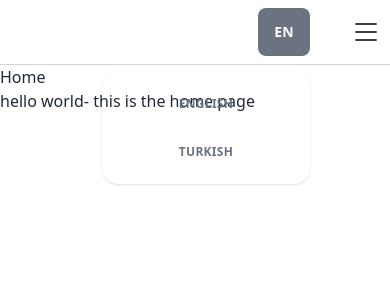
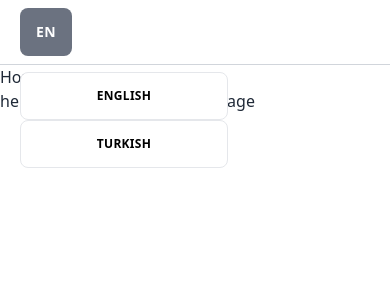
Before and after one commit to trustdan/caprawise-nextjs-education-consulting-website, a Next.js app: page / in a window 390 px wide. Both pictures are taken after a click on the label "EN". Shown: the top 300 px of the page. Built offline with nearby package versions, Linux system fonts and the light colour scheme.

Commit message:
add Footnotes, ServicePlan, edit other components

```diff
--- /dev/null
+++ b/app/components/Footnotes.tsx
@@ -0,0 +1,24 @@
+import React from 'react';
+import { useLanguageContext } from '../hooks/useLanguageContext';
+
+interface FootnotesProps {
+    footnotes: {
+        en: string;
+        tr: string;
+      }[];
+}
+
+export default function Footnotes ({ footnotes }: FootnotesProps) {
+    const language = useLanguageContext().language;
+  return (
+    <div className="w-[540px] lg:w-[1250px] text-white text-[10px]  p-4 xl:p-2 mx-auto mt-[-20px] lg:mt-[-50px]">
+      <ol className="list-decimal list-inside">
+        {footnotes.map((footnote, index) => (
+          <li key={index} className="mb-1">
+            { language === "en" ? footnote.en : footnote.tr}
+          </li>
+        ))}
+      </ol>
+    </div>
+  );
+};
--- a/app/components/Hamburger.tsx
+++ b/app/components/Hamburger.tsx
@@ -1,7 +1,8 @@
-import { useState } from "react";
 import Link from "next/link";
 import Image from "next/image";
+import { useState } from "react";
 import { useLanguageContext } from "../hooks/useLanguageContext";
+
 
 type HamburgerProps = {
     navBarItems: {
@@ -14,12 +15,11 @@ type HamburgerProps = {
 
 export default function Hamburger(props: HamburgerProps) {
   const [isHamburger, setIsHamburger] = useState(false);
-  const context = useLanguageContext();
-
+  const language = useLanguageContext().language;
   return (
     <div
       aria-label="hamburger-menu"
-      className="flex items-center gap-4 relative"
+      className="flex items-center gap-4 relative "
     >
       <button
         type="button"
@@ -27,26 +27,27 @@ export default function Hamburger(props: HamburgerProps) {
         onClick={() => setIsHamburger((isHamburger) => !isHamburger)}
       >
         <Image
-          src={isHamburger ? "/hamburgerClose.svg" : "/hamburger.svg"}
+          src={isHamburger ? "/hamburgerX.svg" : "/hamburger.svg"}
           alt={isHamburger ? "An X icon for closing hamburger menu" : " A Three-layered hamburg menu icon" }
-          width={32}
-          height={32}
+          width={40}
+          height={40}
+          className="transition-all duration-500 ease-in-out transform hover:scale-110"
         />
       </button>
       {isHamburger && (
         <div
           aria-label="mobile-nav-menu"
-          className="fixed top-0 right-0 z-50 w-full h-full bg-opacity-80 flex items-center justify-center"
+          className="fixed top-0 right-0 w-full flex items-center justify-center font-bold uppercase tracking-widest text-gray-500"
           onClick={() => setIsHamburger(false)}
         >
-          <div className="bg-white rounded-lg shadow-lg p-0 m-0 absolute top-16 right-0 w-full text-center">
+          <div className="bg-white rounded-lg shadow-lg p-0 m-0 absolute top-16 right-0 w-full text-center h-[calc(100vh-64px)] flex flex-col ">
             {props.navBarItems.map((item) => (
               <Link
                 key={item.name}
                 href={item.href}
-                className="block py-2 px-4 hover:bg-gray-100 border border-slate-200"
+                className="flex py-2 px-4 hover:bg-gray-100 border border-slate-200 h-full  items-center justify-center"
               >
-                {context.language === "en" ? item.en : item.tr}
+                {language === "en" ? item.en : item.tr}
               </Link>
             ))}
           </div>
--- a/app/components/Header.tsx
+++ b/app/components/Header.tsx
@@ -4,7 +4,8 @@ import Hamburger from "./Hamburger";
 import { useHeader } from "../hooks/useHeader";
 import { LanguageDropdown } from "./LanguageDropdown";
 
-export default function Header() {
+export default function Header(LanguageProvider: any) {
+
   const {
     languageContext,
     NAV_BAR_ITEMS,
@@ -13,12 +14,13 @@ export default function Header() {
     headerRef,
     navItemsRef,
     languageRef,
+    hamburgerRef,
   } = useHeader();
 
   return (
     <>
       <header className="border-b border-gray-300 -translate-y-24" ref={headerRef}>
-        <div className="mx-auto flex h-16 max-w-screen-2xl items-center justify-between sm:px-6 lg:px-8">
+        <div className="mx-auto flex h-16 max-w-screen-3xl items-center justify-between sm:px-6 lg:px-8">
           <div className="flex flex-1 items-center justify-end gap-8">
             <nav className="hidden lg:flex lg:gap-4 lg:text-xs lg:font-bold lg:uppercase lg:tracking-widest lg:text-gray-500 opacity-0" ref={navItemsRef}>
               {NAV_BAR_ITEMS.map((item) => (
@@ -37,8 +39,8 @@ export default function Header() {
                 </Link>
               ))}
             </nav>
-            <div aria-label="div for gsap effect" className="opacity-0" ref={languageRef}><LanguageDropdown/></div>
-            <Hamburger navBarItems={NAV_BAR_ITEMS} />
+            <div aria-label="div for gsap effect" className="opacity-0 fixed left-5 lg:relative" ref={languageRef}><LanguageDropdown/></div>
+            <div aria-label="div for gsap effect" className="opacity-0" ref={hamburgerRef}><Hamburger navBarItems={NAV_BAR_ITEMS} /></div>
           </div>
         </div>
       </header>
--- a/app/components/LanguageDropdown.tsx
+++ b/app/components/LanguageDropdown.tsx
@@ -10,23 +10,23 @@ export function LanguageDropdown() {
   } = useLanguageDropdown();
 
   return (
-    <div className="dropdown dropdown-end font-bold uppercase tracking-wide lg:tracking-widest text-gray-500 text-[12px]">
+    <div className="dropdown lg:dropdown-end dropdown-content  font-bold uppercase tracking-wide lg:tracking-widest text-gray-500 text-[12px]">
       <label
         tabIndex={0}
-        className="btn rounded-btn bg-gray-500 border-none"
-        onClick={() => setIsDropDownOpen((isDropdownOpen) => !isDropdownOpen)}
+        className="btn rounded-btn  bg-gray-500 text-white  border-none"
+        onClick={() => setIsDropDownOpen(true)}
       >
         {context.language}
       </label>
       {isDropDownOpen && (
         <ul
           tabIndex={0}
-          className="menu dropdown-content p-2 shadow rounded-box w-52 mt-4"
+          className="menu dropdown-content p-0 rounded-box w-52 mt-4"
         >
           {LANGUAGES.map((language) => (
             <li
               key={language.code}
-              className="btn btn-ghost rounded-btn text-[12px]"
+              className="btn bg-white hover:bg-gray-500 text-black hover:text-white rounded-btn text-[12px] border-gray-200"
               onClick={handleOptionClick}
             >
               {language.name}
--- /dev/null
+++ b/app/components/QA.tsx
@@ -0,0 +1,34 @@
+'use client'
+import { ChevronDownIcon } from '@heroicons/react/solid';
+import useQA from '../hooks/useQA';
+
+type QAProps = {
+  question: {
+      en: string;
+      tr: string;
+  };
+  answer: {
+      en: string;
+      tr: string;
+  }
+};
+
+export default function QA({ question, answer }: QAProps){
+  const { isOpen, setIsOpen, language } = useQA();
+  return (
+    <div className="border rounded-md p-5">
+      <div
+        className="flex justify-between items-center cursor-pointer"
+        onClick={() => setIsOpen(!isOpen)}
+      >
+        <h3 className="text-lg font-medium">{language==="en" ? question.en : question.tr}</h3>
+        <ChevronDownIcon
+          className={`${
+            isOpen ? 'transform rotate-180' : ''
+          } w-5 h-5 text-gray-500 `}
+        />
+      </div>
+      {isOpen && <p className="mt-4">{language==="en" ? answer.en : answer.tr}</p>}
+    </div>
+  );
+};
--- /dev/null
+++ b/app/components/ServicePlan.tsx
@@ -0,0 +1,39 @@
+type ServicePlanProps = {
+  name: string;
+  price: number;
+  description: string;
+  features: string[];
+};
+
+export default function ServicePlan({ name, price, description, features } : ServicePlanProps) {
+  return (
+    <div className="flex flex-col p-3 mx-auto max-w-lg text-center text-gray-900 bg-white rounded-lg border border-gray-100 shadow dark:border-gray-600 xl:p-8 dark:bg-gray-800 dark:text-white">
+      <h3 className="mb-4 text-2xl font-semibold">{name}</h3>
+      <p className="font-light text-gray-500 text-base lg:text-lg dark:text-gray-400 text-center">
+        {description}
+      </p>
+      <div className="flex justify-center items-baseline my-8">
+        <span className="mr-2 text-5xl font-extrabold">${price}</span>
+      </div>
+      <ul role="list" className="mb-8 space-y-4 text-left">
+        {features.map((feature) => (
+          <li className="flex items-center space-x-3">
+            <svg
+              className="flex-shrink-0 w-5 h-5 text-green-500 dark:text-green-400"
+              fill="currentColor"
+              viewBox="0 0 20 20"
+              xmlns="http://www.w3.org/2000/svg"
+            >
+              <path
+                fill-rule="evenodd"
+                d="M16.707 5.293a1 1 0 010 1.414l-8 8a1 1 0 01-1.414 0l-4-4a1 1 0 011.414-1.414L8 12.586l7.293-7.293a1 1 0 011.414 0z"
+                clip-rule="evenodd"
+              ></path>
+            </svg>
+            <span>{feature}</span>
+          </li>
+        ))}
+      </ul>
+    </div>
+  );
+}
```
